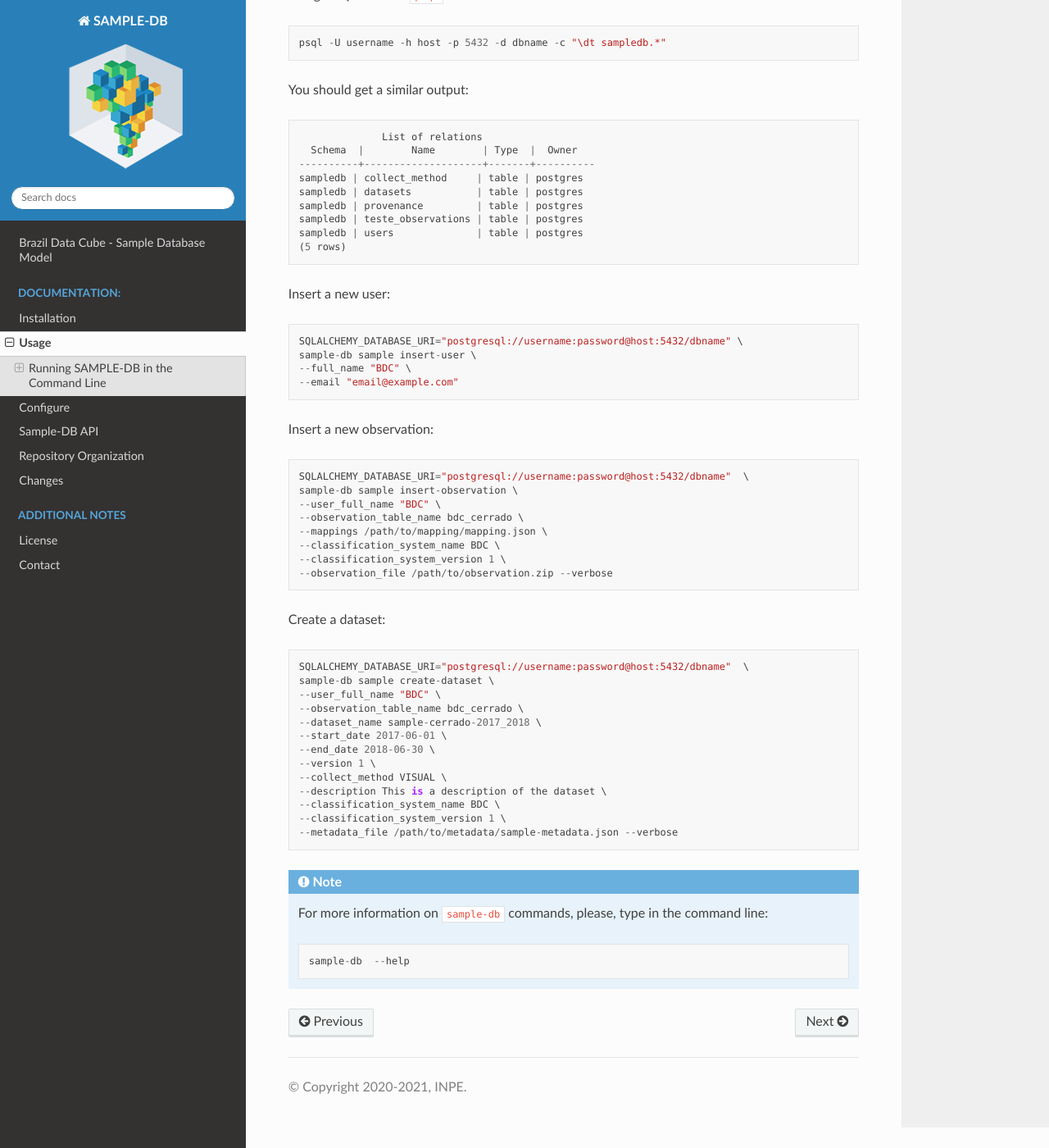
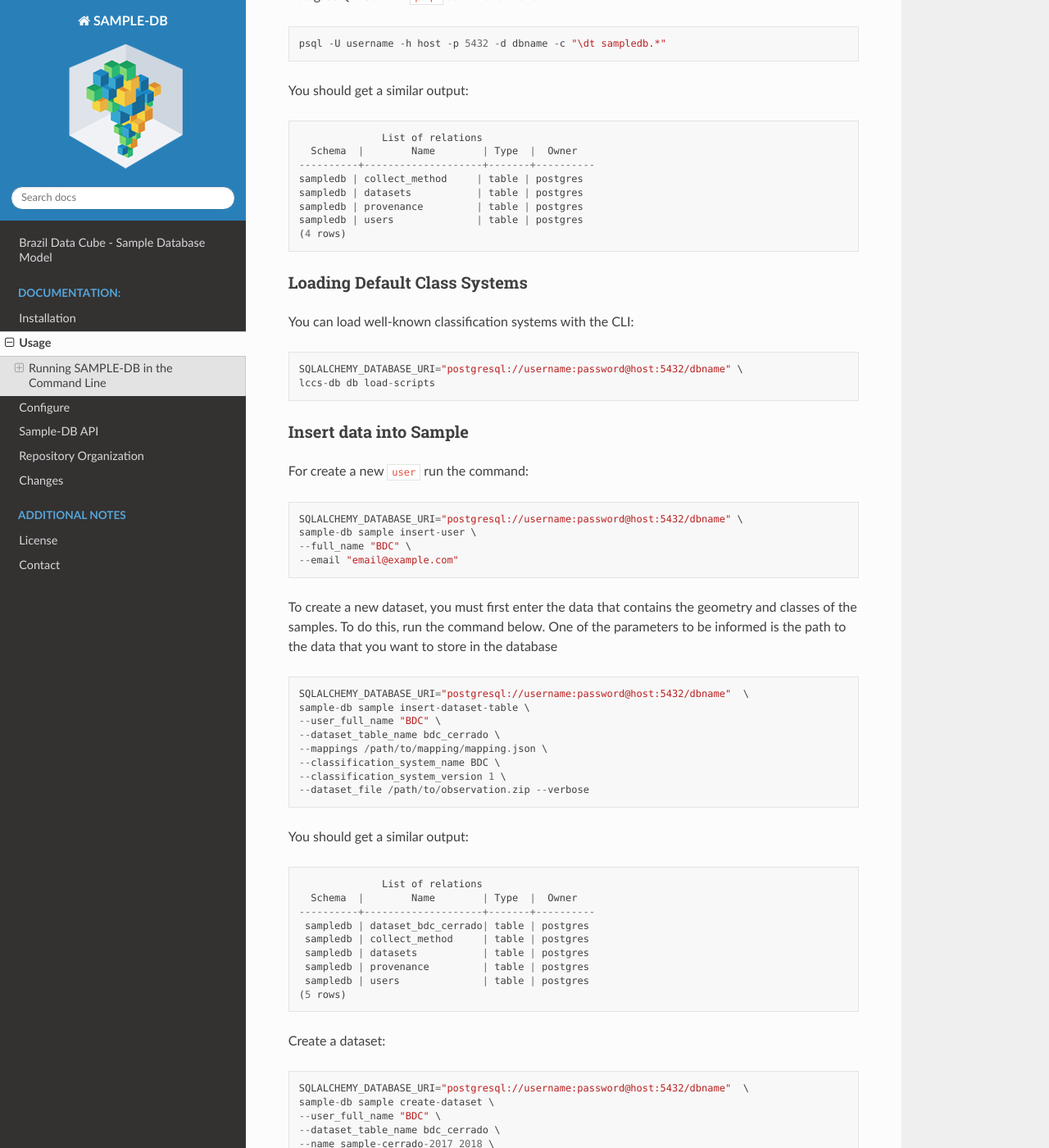
Before and after one commit to brazil-data-cube/sample-db, a Sphinx documentation site: the page built from docs/sphinx/usage.rst, in a window 1280 px wide and 1400 px high, scrolled down 1189 px. Shown: the whole window at 82% size. Built offline with Sphinx 7.4.7 and the Read the Docs theme 2.0.0, drawn with Linux system fonts in a browser that asks for light colours; some of the changed text lies outside the part shown.

Commit message:
update usage.rst close #59

```diff
--- a/docs/sphinx/usage.rst
+++ b/docs/sphinx/usage.rst
@@ -33,7 +33,7 @@ You can see all namespaces::
     sample-db db show-namespaces
 
 
-Enable the PostGIS extension::
+Enable the ``PostGIS`` extension::
 
     SQLALCHEMY_DATABASE_URI="postgresql://username:password@host:5432/dbname" \
     sample-db db create-extension-postgis
@@ -60,44 +60,77 @@ You should get a similar output::
     sampledb | collect_method     | table | postgres
     sampledb | datasets           | table | postgres
     sampledb | provenance         | table | postgres
-    sampledb | teste_observations | table | postgres
     sampledb | users              | table | postgres
-    (5 rows)
+    (4 rows)
 
-Insert a new user::
+
+Loading Default Class Systems
++++++++++++++++++++++++++++++
+
+
+You can load well-known classification systems with the CLI::
+
+    SQLALCHEMY_DATABASE_URI="postgresql://username:password@host:5432/dbname" \
+    lccs-db db load-scripts
+
+
+Insert data into Sample
++++++++++++++++++++++++
+
+For create a new ``user`` run the command::
 
     SQLALCHEMY_DATABASE_URI="postgresql://username:password@host:5432/dbname" \
     sample-db sample insert-user \
     --full_name "BDC" \
     --email "email@example.com"
 
-Insert a new observation::
+To create a new dataset, you must first enter the data that contains the geometry and classes of the samples. To do this, run the command below. One of the parameters to be informed is the path to the data that you want to store in the database ::
 
     SQLALCHEMY_DATABASE_URI="postgresql://username:password@host:5432/dbname"  \
-    sample-db sample insert-observation \
+    sample-db sample insert-dataset-table \
     --user_full_name "BDC" \
-    --observation_table_name bdc_cerrado \
+    --dataset_table_name bdc_cerrado \
     --mappings /path/to/mapping/mapping.json \
     --classification_system_name BDC \
     --classification_system_version 1 \
-    --observation_file /path/to/observation.zip --verbose
+    --dataset_file /path/to/observation.zip --verbose
+
+You should get a similar output::
+
+                  List of relations
+      Schema  |        Name        | Type  |  Owner
+    ----------+--------------------+-------+----------
+     sampledb | dataset_bdc_cerrado| table | postgres
+     sampledb | collect_method     | table | postgres
+     sampledb | datasets           | table | postgres
+     sampledb | provenance         | table | postgres
+     sampledb | users              | table | postgres
+    (5 rows)
+
 
 Create a dataset::
 
     SQLALCHEMY_DATABASE_URI="postgresql://username:password@host:5432/dbname"  \
     sample-db sample create-dataset \
     --user_full_name "BDC" \
-    --observation_table_name bdc_cerrado \
-    --dataset_name sample-cerrado-2017_2018 \
+    --dataset_table_name bdc_cerrado \
+    --name sample-cerrado-2017_2018 \
+    --title BDC-Dados-Cerrado-2017-2018 \
     --start_date 2017-06-01 \
     --end_date 2018-06-30 \
     --version 1 \
-    --collect_method VISUAL \
+    --no-public \
+    --collect_method Visual \
     --description This is a description of the dataset \
-    --classification_system_name BDC \
-    --classification_system_version 1 \
+    --classification_system_name PRODES \
+    --classification_system_version 1.0 \
     --metadata_file /path/to/metadata/sample-metadata.json --verbose
 
+To create a view of ``dataset_table``, run the commannd::
+
+    SQLALCHEMY_DATABASE_URI="postgresql://username:password@host:5432/dbname"  \
+    sample-db sample create-view-dataset-table \
+    --dataset_table_name bdc_cerrado
 
 .. note::
 
```
Also changed, not shown: 1 other file.
